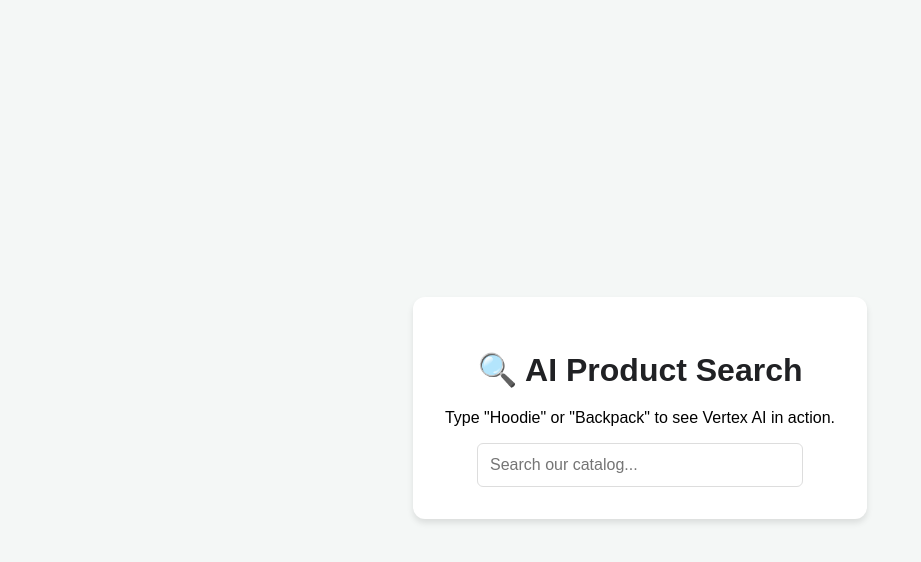
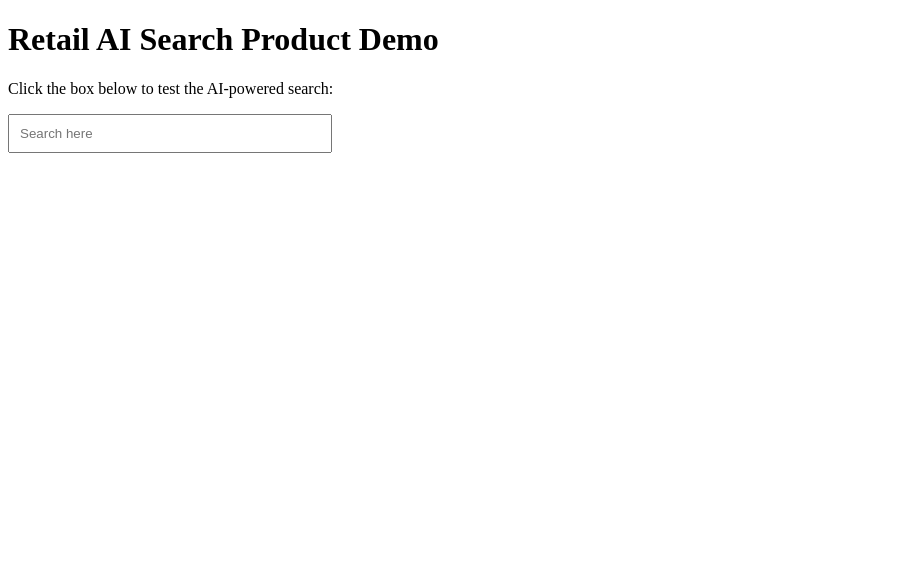
Before and after one commit to vidhyachenji40-cmyk/retail-ai-demo, a plain HTML site: page index.html in a window 1280 px wide. Shown: the whole page, without its empty margins (0-921 px from the left). Drawn offline with Linux system fonts and the light colour scheme.

Commit message:
Update index.html

```diff
--- a/index.html
+++ b/index.html
@@ -1,29 +1,19 @@
 <!DOCTYPE html>
-<html lang="en">
+<html>
 <head>
-    <meta charset="UTF-8">
-    <meta name="viewport" content="width=device-width, initial-scale=1.0">
-    <title>AI Retail Search Demo</title>
-    <style>
-        body { font-family: sans-serif; display: flex; flex-direction: column; align-items: center; justify-content: center; height: 100vh; background-color: #f4f7f6; }
-        .container { background: white; padding: 2rem; border-radius: 12px; box-shadow: 0 4px 6px rgba(0,0,0,0.1); text-align: center; }
-        input { padding: 12px; width: 300px; border: 1px solid #ddd; border-radius: 6px; font-size: 16px; }
-        h1 { color: #202124; margin-bottom: 20px; }
-    </style>
+    <title>Retail AI Search Demo</title>
 </head>
 <body>
+    <h1>Retail AI Search Product Demo</h1>
+    <p>Click the box below to test the AI-powered search:</p>
 
-    <div class="container">
-        <h1>🔍 AI Product Search</h1>
-        <p>Type "Hoodie" or "Backpack" to see Vertex AI in action.</p>
+    <script src="https://cloud.google.com/ai/gen-app-builder/client?hl=en_GB"></script>
 
-        <script src="https://cloud.google.com/ai/gen-app-builder/client?hl=en_GB"></script>
-        <gen-search-widget
-          configId="f3a16c32-5f42-4f92-bb7c-2f3778794918"
-          triggerId="searchWidgetTrigger">
-        </gen-search-widget>
-        <input placeholder="Search our catalog..." id="searchWidgetTrigger" />
-        </div>
+    <gen-search-widget
+      configId="f3a16c32-5f42-4f92-bb7c-2f3778794918"
+      triggerId="searchWidgetTrigger">
+    </gen-search-widget>
 
+    <input placeholder="Search here" id="searchWidgetTrigger" style="padding: 10px; width: 300px;">
 </body>
 </html>
```
